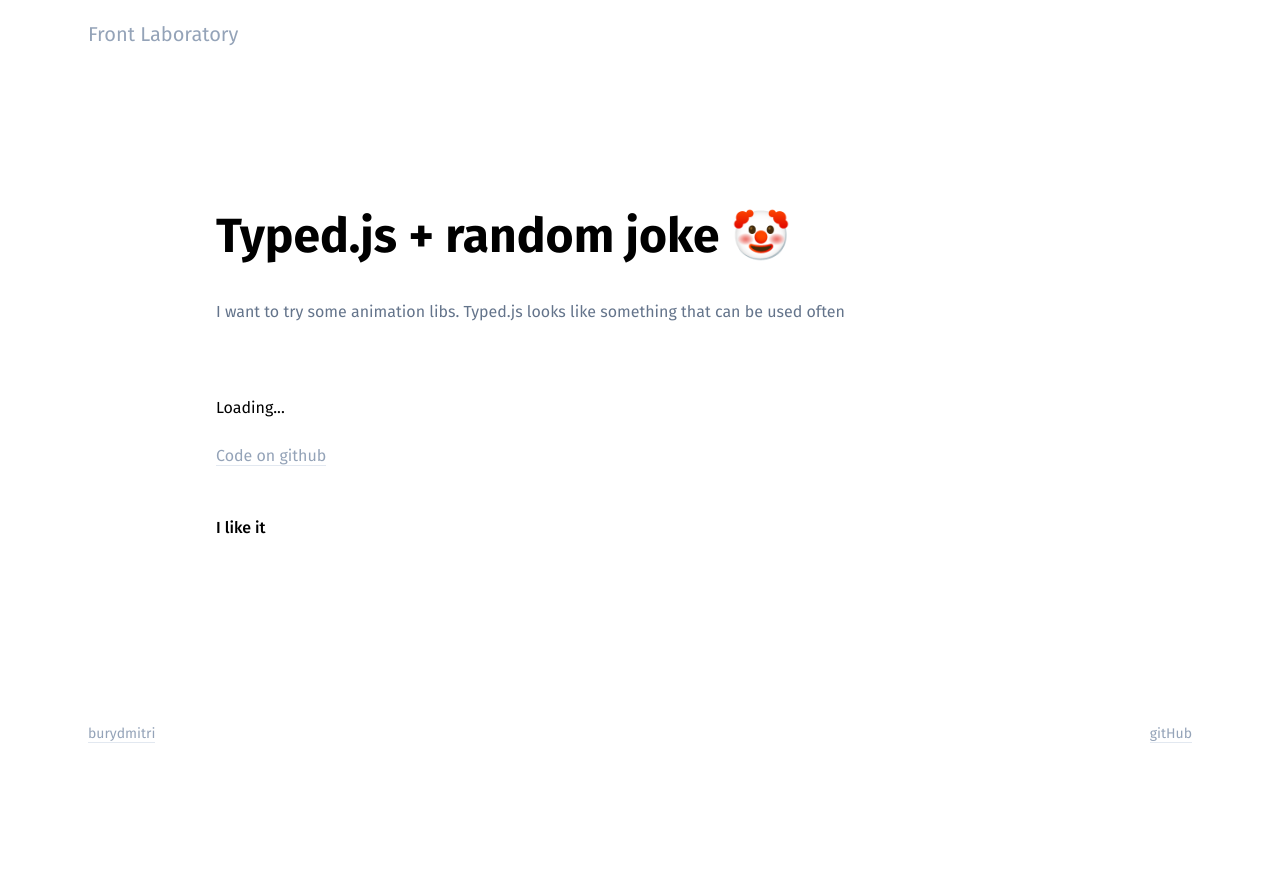
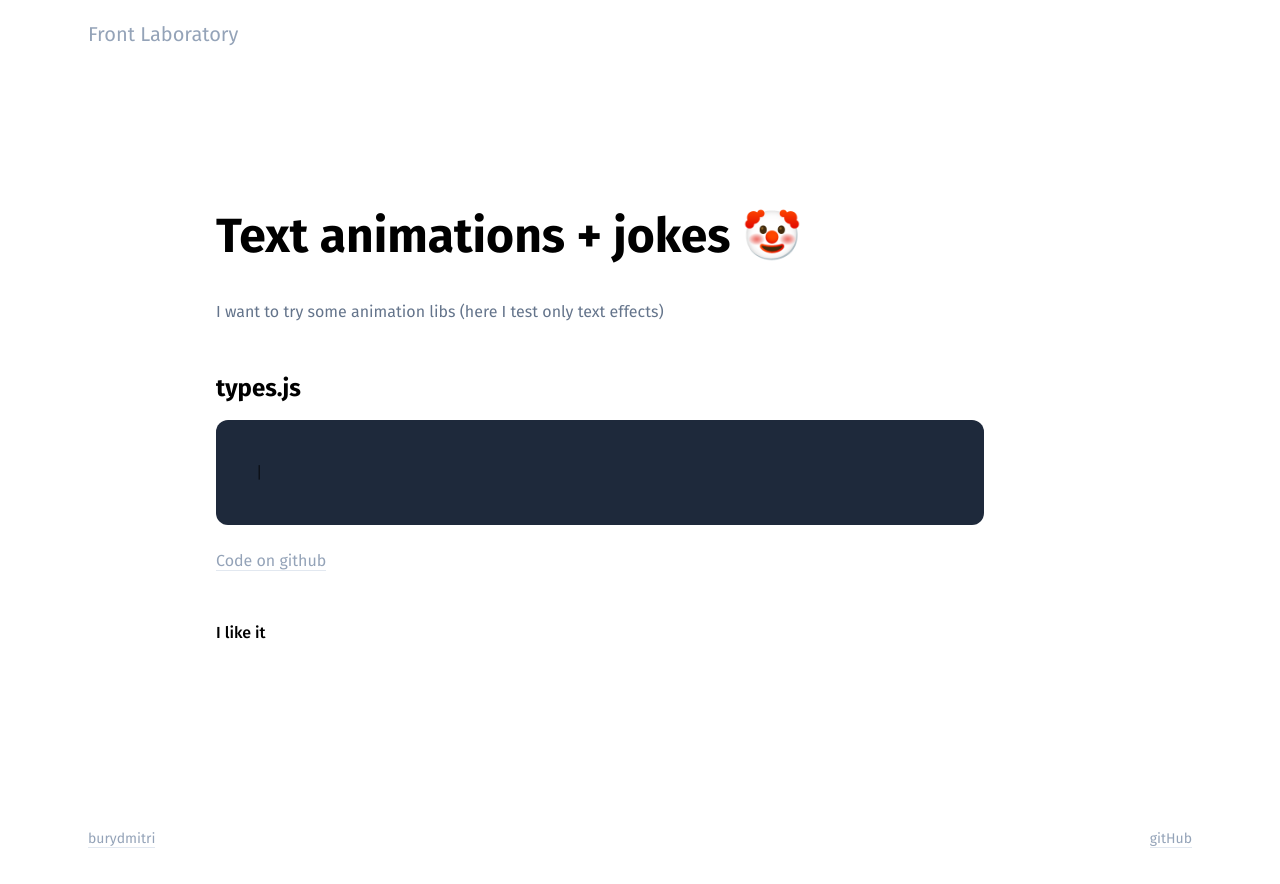
Before and after one commit to burydmitri/my-front-lab, a Next.js app in the folder lab/: page /random-joke-api in a window 1280 px wide. Shown: the top 884 px of the page. Before the commit the page ends 808 px from the top, so only its background shows below. Built offline with nearby package versions, Linux system fonts and the light colour scheme; no server answers.

Commit message:
feat: add typed.js

```diff
--- a/lab/package.json
+++ b/lab/package.json
@@ -21,6 +21,7 @@
     "react": "18.2.0",
     "react-dom": "18.2.0",
     "tailwindcss": "3.3.3",
+    "typed.js": "^2.0.16",
     "typescript": "5.1.6"
   },
   "devDependencies": {
--- a/lab/src/components/nav-links.tsx
+++ b/lab/src/components/nav-links.tsx
@@ -2,7 +2,10 @@
 
 const NAV_LINKS = [
   { name: "1. UseState vs useReducer ⚓", to: "/usestate-vs-usereducer" },
-  { name: "2. Random joke API usage + Typed.js 🤡", to: "/random-joke-api" },
+  {
+    name: "2. Text animations + random joke API usage 🤡",
+    to: "/random-joke-api",
+  },
 ];
 
 export function NavLinks({ className }: { className?: string }) {
--- a/lab/src/pages/_document.tsx
+++ b/lab/src/pages/_document.tsx
@@ -12,6 +12,10 @@
           rel="stylesheet"
           href="https://fonts.googleapis.com/css?family=Fira+Sans:400,400i,500,700"
         />
+        <link
+          rel="stylesheet"
+          href="https://fonts.googleapis.com/css?family=Space+Mono:400"
+        />
       </Head>
       <body>
         <Main />
--- a/lab/src/pages/random-joke-api.tsx
+++ b/lab/src/pages/random-joke-api.tsx
@@ -1,10 +1,12 @@
-import { useState, useEffect } from "react";
+import { useState, useEffect, useRef } from "react";
+import Typed from "typed.js";
 
 interface iJoke {
   setup: string;
   punchline: string;
 }
 export default function randomJoke() {
+  const el = useRef(null);
   const [joke, setJoke] = useState<iJoke>({ setup: "", punchline: "" });
 
   async function fetchJoke() {
@@ -26,22 +28,36 @@
     fetchJoke();
   }, []);
 
+  useEffect(() => {
+    const typed = new Typed(el.current, {
+      strings: [`${joke.setup}`, `${joke.punchline}`],
+      typeSpeed: 70,
+    });
+
+    return () => {
+      typed.destroy();
+    };
+  }, [joke]);
+
   return (
     <>
       <h1 className="mt-0 mb-4 text-4xl font-bold md:text-5xl ">
-        Typed.js + random joke 🤡
+        Text animations + jokes 🤡
       </h1>
       <br />
       <p className="prose-m px-12 text-gray-500 md:px-0">
-        I want to try some animation libs. Typed.js looks like something that
-        can be used often
+        I want to try some animation libs (here I test only text effects)
       </p>
 
       <br />
       <br />
-      <br />
+      <h2 className="mt-0 mb-4 font-bold md:text-2xl ">
+        <a href="https://github.com/mattboldt/typed.js/">types.js</a>
+      </h2>
 
-      <p>{joke.setup ? `${joke.setup}\n ${joke.punchline}` : "Loading..."}</p>
+      <div className="bg-gray-800 p-10 rounded-xl">
+        <span ref={el} className="text-tertiary-300 font-mono"></span>
+      </div>
 
       <br />
       <a
--- a/lab/tailwind.config.js
+++ b/lab/tailwind.config.js
@@ -9,6 +9,7 @@
     extend: {
       fontFamily: {
         sans: ['Fira Sans', ...fontFamily.sans],
+        mono: ['Space Mono', ...fontFamily.mono]
       },
       typography: (theme) => ({
         DEFAULT: {
```
Also changed, not shown: 1 other file (tests, documents, lock files or other folders).
